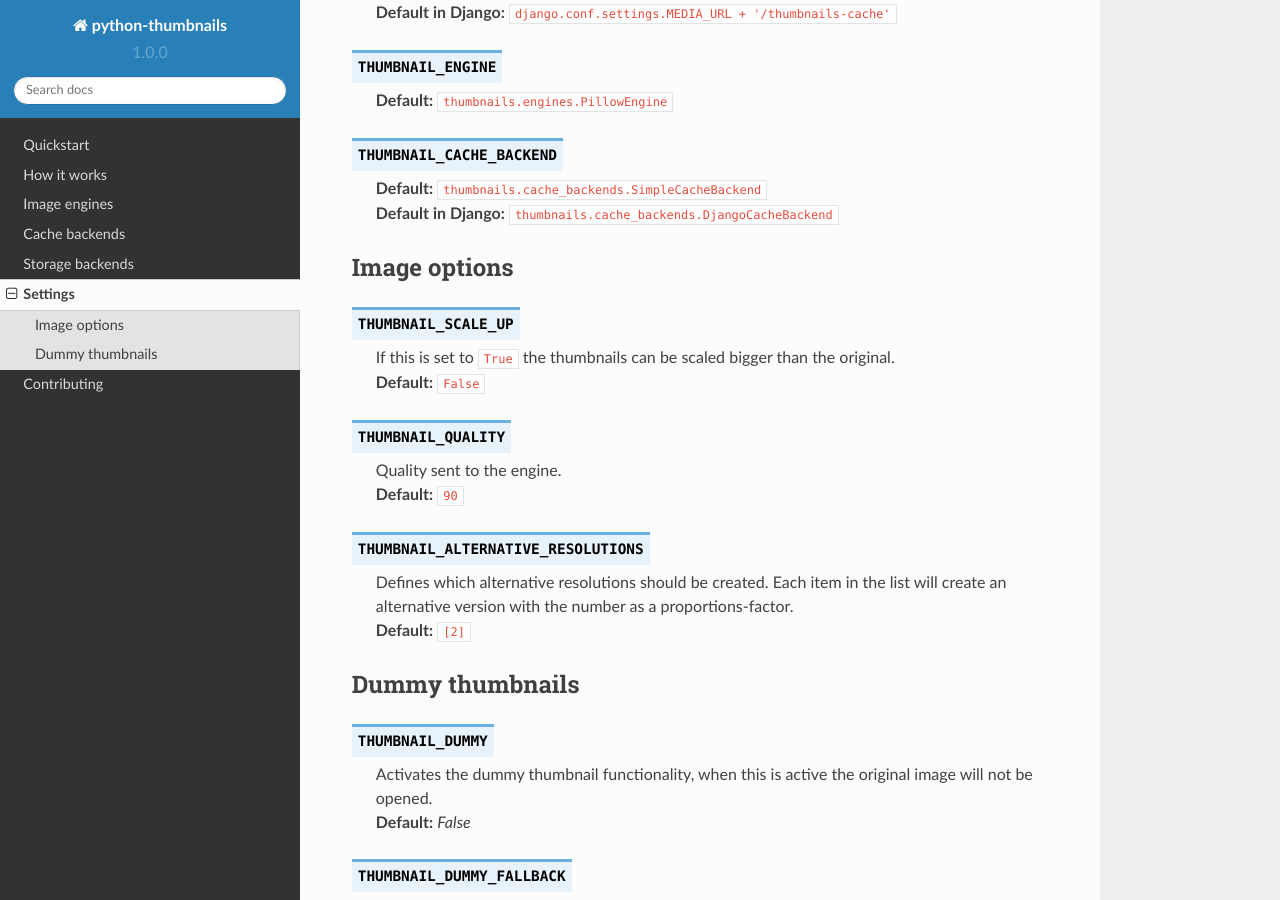
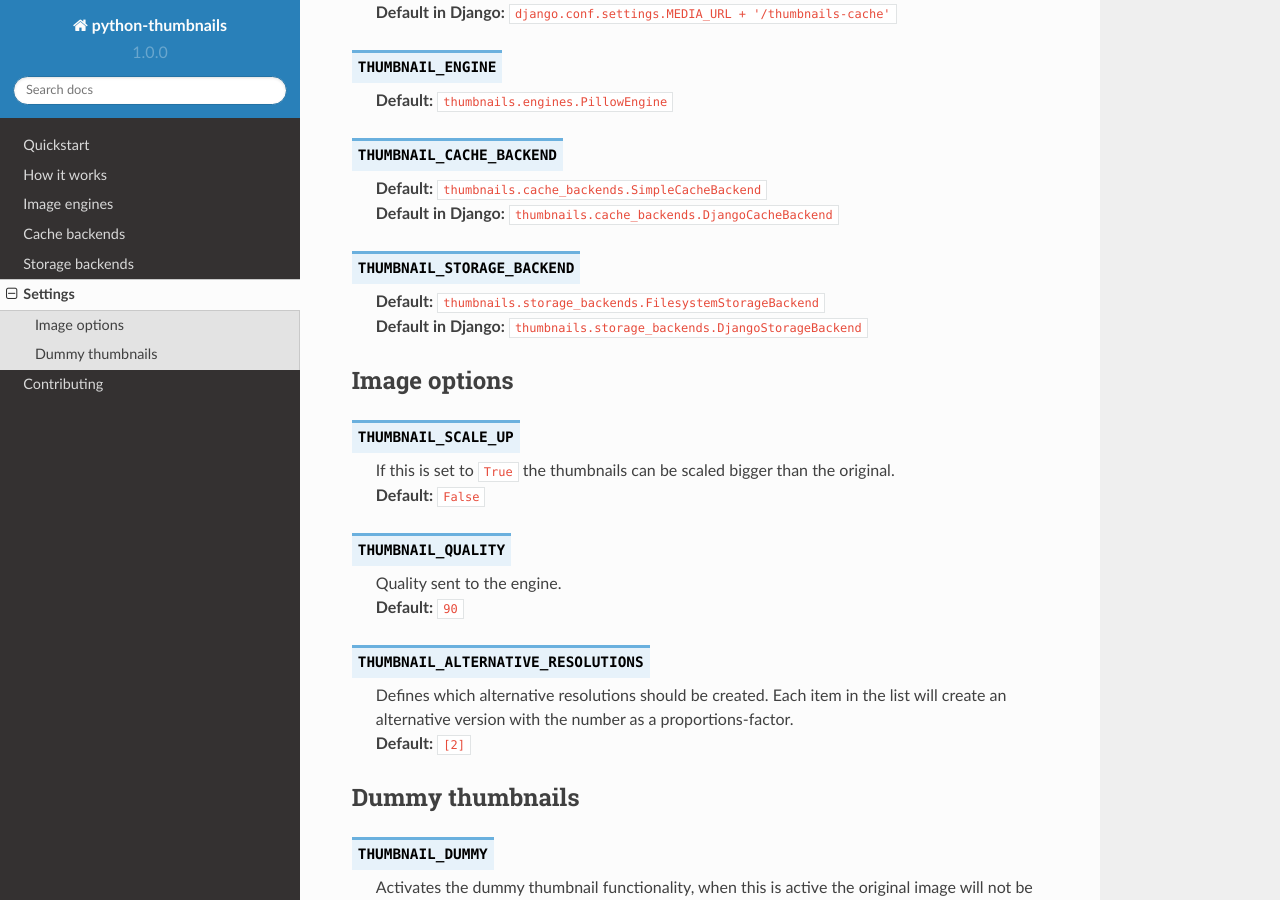
Before and after one commit to python-thumbnails/python-thumbnails, a Sphinx documentation site: the page built from docs/settings.rst, in a window 1280 px wide and 900 px high, scrolled down 409 px. Built offline with Sphinx 7.4.7 and the Read the Docs theme 2.0.0, drawn with Linux system fonts in a browser that asks for light colours.

Commit message:
Add THUMBNAIL_STORAGE_BACKEND in settings docs

```diff
--- a/docs/settings.rst
+++ b/docs/settings.rst
@@ -26,6 +26,13 @@ Settings
 
     | **Default:** ``thumbnails.cache_backends.SimpleCacheBackend``
     | **Default in Django:** ``thumbnails.cache_backends.DjangoCacheBackend``
+
+.. attribute:: THUMBNAIL_STORAGE_BACKEND
+    :noindex:
+
+    | **Default:** ``thumbnails.storage_backends.FilesystemStorageBackend``
+    | **Default in Django:** ``thumbnails.storage_backends.DjangoStorageBackend``
+
 
 Image options
 -------------
```
